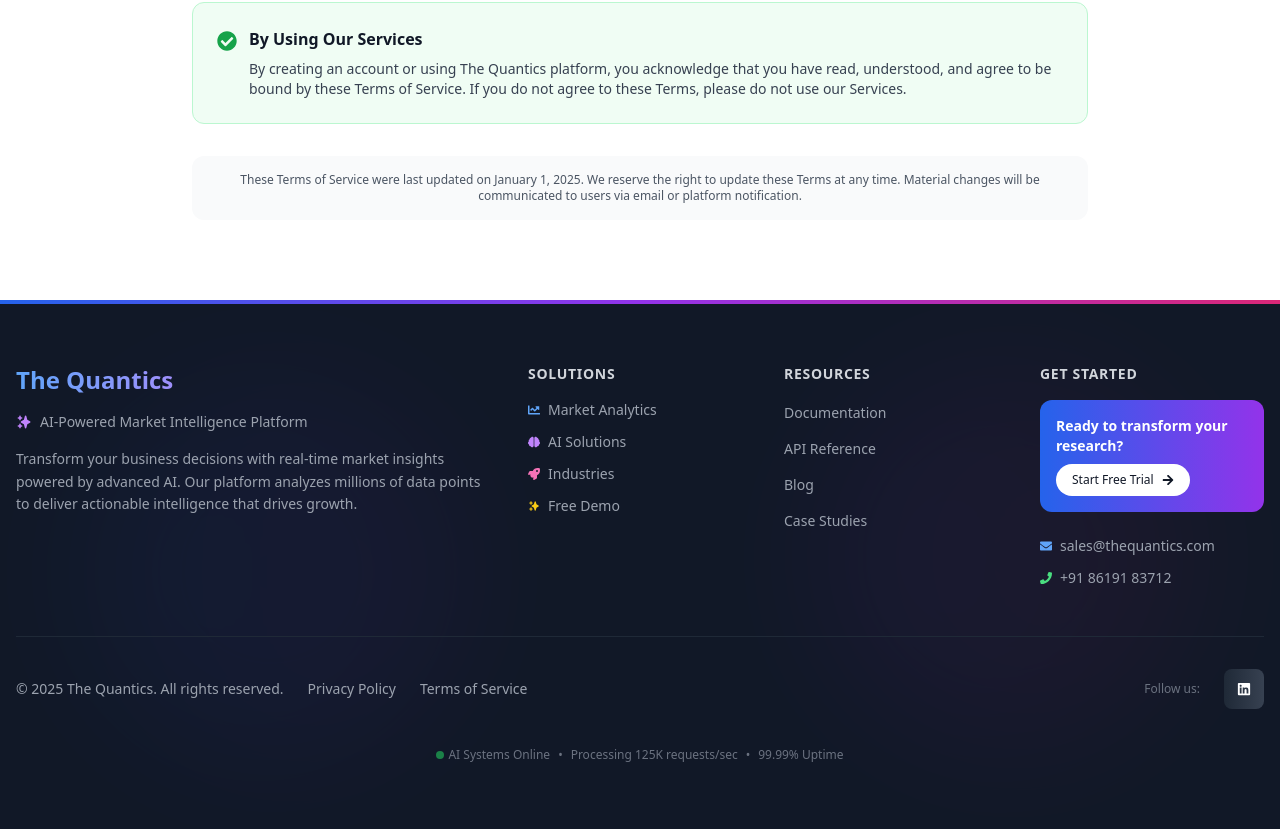
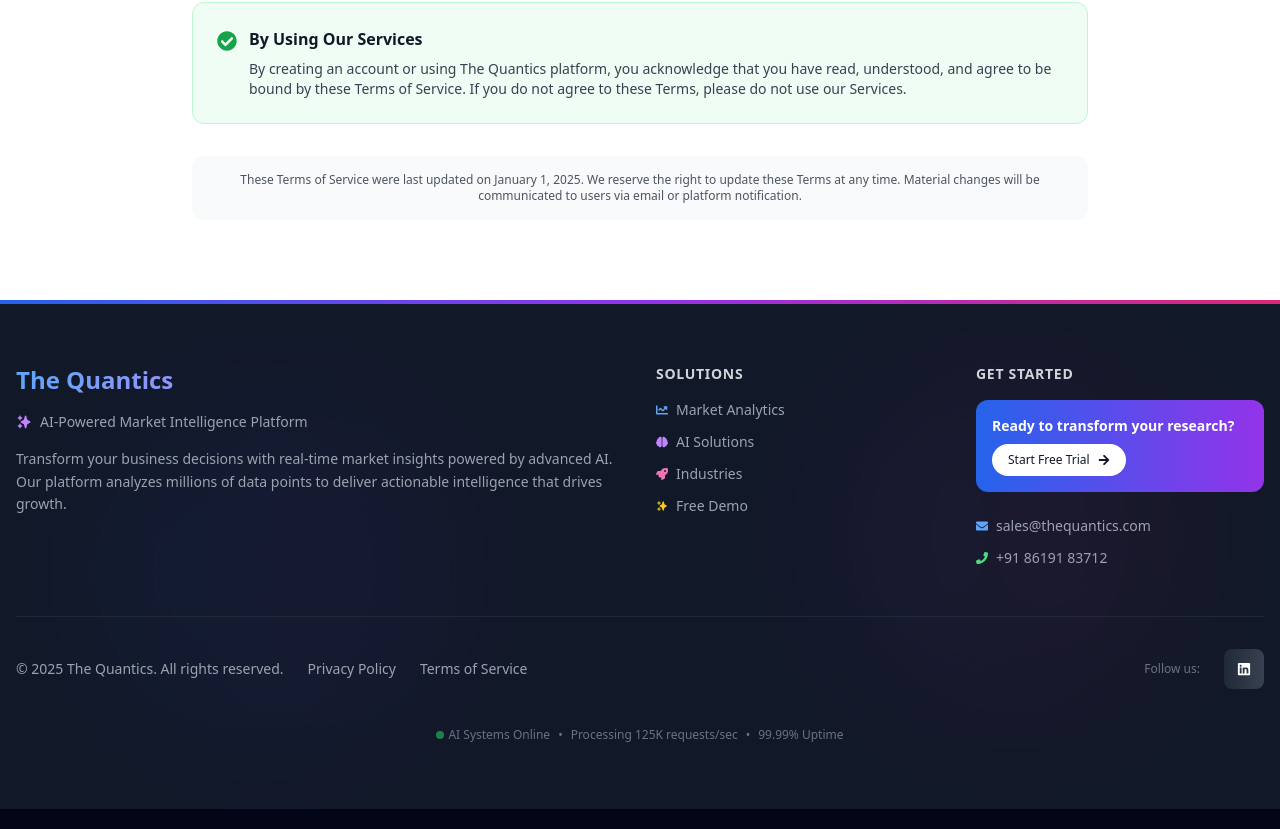
Before and after one commit to adminthequantics/quantics_webpage, a React (Vite) app: page /terms in a window 1280 px wide. Shown: the part 4859-5688 px from the top of the page. Built offline with nearby package versions, Linux system fonts and the light colour scheme.

Commit message:
Update Footer.jsx

```diff
--- a/src/components/common/Footer.jsx
+++ b/src/components/common/Footer.jsx
@@ -1,11 +1,20 @@
 import React from "react";
 import { Link } from "react-router-dom";
-import { FaLinkedin, FaTwitter, FaGithub, FaEnvelope, FaPhone, FaBrain, FaChartLine, FaRocket, FaArrowRight } from "react-icons/fa";
+import {
+  FaLinkedin,
+  FaTwitter,
+  FaGithub,
+  FaEnvelope,
+  FaPhone,
+  FaBrain,
+  FaChartLine,
+  FaRocket,
+  FaArrowRight
+} from "react-icons/fa";
 import { HiSparkles } from "react-icons/hi";
 import { motion } from "framer-motion";
 
 const Footer = () => {
-  // Function to scroll to top
   const scrollToTop = () => {
     window.scrollTo({ top: 0, behavior: 'instant' });
   };
@@ -14,15 +23,14 @@
 
   return (
     <footer className="bg-gray-900 text-white relative overflow-hidden">
-      {/* Animated background elements */}
       <div className="absolute inset-0 opacity-5">
         <div className="absolute top-20 left-20 w-96 h-96 bg-gradient-to-r from-blue-600 to-purple-600 rounded-full blur-3xl"></div>
         <div className="absolute bottom-20 right-20 w-96 h-96 bg-gradient-to-r from-purple-600 to-pink-600 rounded-full blur-3xl"></div>
       </div>
 
       <div className="container mx-auto px-4 py-16 relative z-10">
-        <div className="grid grid-cols-1 md:grid-cols-2 lg:grid-cols-5 gap-8 mb-12">
-          {/* Brand & Description - Takes 2 columns */}
+        <div className="grid grid-cols-1 md:grid-cols-2 lg:grid-cols-4 gap-8 mb-12">
+          {/* Brand & Description */}
           <div className="lg:col-span-2">
             <motion.div
               initial={{ opacity: 0, y: 20 }}
@@ -40,22 +48,6 @@
                 Transform your business decisions with real-time market insights powered by advanced AI.
                 Our platform analyzes millions of data points to deliver actionable intelligence that drives growth.
               </p>
-
-              {/* Platform Stats */}
-              {/* <div className="grid grid-cols-3 gap-4">
-                <div className="text-center">
-                  <div className="text-2xl font-bold text-blue-400">10K+</div>
-                  <div className="text-xs text-gray-500">Active Users</div>
-                </div>
-                <div className="text-center">
-                  <div className="text-2xl font-bold text-purple-400">50M+</div>
-                  <div className="text-xs text-gray-500">Data Points</div>
-                </div>
-                <div className="text-center">
-                  <div className="text-2xl font-bold text-pink-400">99.9%</div>
-                  <div className="text-xs text-gray-500">Accuracy</div>
-                </div>
-              </div> */}
             </motion.div>
           </div>
 
@@ -64,44 +56,28 @@
             <h4 className="font-semibold mb-4 text-sm uppercase tracking-wider text-gray-300">Solutions</h4>
             <ul className="space-y-3">
               <li>
-                <Link
-                  to="/services"
-                  onClick={scrollToTop}
-                  className="text-gray-400 hover:text-white text-sm transition-all duration-200 flex items-center gap-2 group"
-                >
+                <Link to="/services" onClick={scrollToTop} className="text-gray-400 hover:text-white text-sm transition-all duration-200 flex items-center gap-2 group">
                   <FaChartLine className="text-xs text-blue-400" />
                   <span>Market Analytics</span>
                   <FaArrowRight className="text-xs opacity-0 group-hover:opacity-100 transition-opacity" />
                 </Link>
               </li>
               <li>
-                <Link
-                  to="/solutions"
-                  onClick={scrollToTop}
-                  className="text-gray-400 hover:text-white text-sm transition-all duration-200 flex items-center gap-2 group"
-                >
+                <Link to="/solutions" onClick={scrollToTop} className="text-gray-400 hover:text-white text-sm transition-all duration-200 flex items-center gap-2 group">
                   <FaBrain className="text-xs text-purple-400" />
                   <span>AI Solutions</span>
                   <FaArrowRight className="text-xs opacity-0 group-hover:opacity-100 transition-opacity" />
                 </Link>
               </li>
               <li>
-                <Link
-                  to="/industries"
-                  onClick={scrollToTop}
-                  className="text-gray-400 hover:text-white text-sm transition-all duration-200 flex items-center gap-2 group"
-                >
+                <Link to="/industries" onClick={scrollToTop} className="text-gray-400 hover:text-white text-sm transition-all duration-200 flex items-center gap-2 group">
                   <FaRocket className="text-xs text-pink-400" />
                   <span>Industries</span>
                   <FaArrowRight className="text-xs opacity-0 group-hover:opacity-100 transition-opacity" />
                 </Link>
               </li>
               <li>
-                <Link
-                  to="/demo"
-                  onClick={scrollToTop}
-                  className="text-gray-400 hover:text-white text-sm transition-all duration-200 flex items-center gap-2 group"
-                >
+                <Link to="/demo" onClick={scrollToTop} className="text-gray-400 hover:text-white text-sm transition-all duration-200 flex items-center gap-2 group">
                   <HiSparkles className="text-xs text-yellow-400" />
                   <span>Free Demo</span>
                   <FaArrowRight className="text-xs opacity-0 group-hover:opacity-100 transition-opacity" />
@@ -110,48 +86,12 @@
             </ul>
           </div>
 
-          {/* Resources */}
-          <div>
-            <h4 className="font-semibold mb-4 text-sm uppercase tracking-wider text-gray-300">Resources</h4>
-            <ul className="space-y-3">
-              <li>
-                <a href="#" className="text-gray-400 hover:text-white text-sm transition-colors">
-                  Documentation
-                </a>
-              </li>
-              <li>
-                <a href="#" className="text-gray-400 hover:text-white text-sm transition-colors">
-                  API Reference
-                </a>
-              </li>
-              <li>
-                <a href="#" className="text-gray-400 hover:text-white text-sm transition-colors">
-                  Blog
-                </a>
-              </li>
-              <li>
-                <a href="#" className="text-gray-400 hover:text-white text-sm transition-colors">
-                  Case Studies
-                </a>
-              </li>
-            </ul>
-          </div>
-
           {/* Contact & CTA */}
           <div>
             <h4 className="font-semibold mb-4 text-sm uppercase tracking-wider text-gray-300">Get Started</h4>
-
-            {/* Mini CTA */}
-            <motion.div
-              whileHover={{ scale: 1.05 }}
-              className="bg-gradient-to-r from-blue-600 to-purple-600 p-4 rounded-xl mb-6"
-            >
+            <motion.div whileHover={{ scale: 1.05 }} className="bg-gradient-to-r from-blue-600 to-purple-600 p-4 rounded-xl mb-6">
               <p className="text-sm font-semibold mb-2">Ready to transform your research?</p>
-              <Link
-                to="/demo"
-                onClick={scrollToTop}
-                className="inline-flex items-center gap-2 text-xs bg-white text-gray-900 px-4 py-2 rounded-full hover:bg-gray-100 transition-colors"
-              >
+              <Link to="/demo" onClick={scrollToTop} className="inline-flex items-center gap-2 text-xs bg-white text-gray-900 px-4 py-2 rounded-full hover:bg-gray-100 transition-colors">
                 Start Free Trial
                 <FaArrowRight className="text-xs" />
               </Link>
@@ -159,19 +99,13 @@
 
             <ul className="space-y-3">
               <li>
-                <a
-                  href="mailto:hello@thequantics.com"
-                  className="text-gray-400 hover:text-white text-sm transition-colors flex items-center gap-2"
-                >
+                <a href="mailto:hello@thequantics.com" className="text-gray-400 hover:text-white text-sm transition-colors flex items-center gap-2">
                   <FaEnvelope className="text-xs text-blue-400" />
                   sales@thequantics.com
                 </a>
               </li>
               <li>
-                <a
-                  href="tel:+1234567890"
-                  className="text-gray-400 hover:text-white text-sm transition-colors flex items-center gap-2"
-                >
+                <a href="tel:+918619183712" className="text-gray-400 hover:text-white text-sm transition-colors flex items-center gap-2">
                   <FaPhone className="text-xs text-green-400" />
                   ‎+91 86191 83712
                 </a>
@@ -183,36 +117,23 @@
         {/* Bottom Section */}
         <div className="border-t border-gray-800 pt-8">
           <div className="flex flex-col md:flex-row items-center justify-between gap-6">
-            {/* Copyright & Links */}
             <div className="flex flex-col md:flex-row items-center gap-6">
               <p className="text-gray-400 text-sm">
                 &copy; {currentYear} The Quantics. All rights reserved.
               </p>
               <div className="flex gap-6 text-sm">
-                <Link
-                  to="/privacy"
-                  onClick={scrollToTop}
-                  className="text-gray-400 hover:text-white transition-colors"
-                >
+                <Link to="/privacy" onClick={scrollToTop} className="text-gray-400 hover:text-white transition-colors">
                   Privacy Policy
                 </Link>
-                <Link
-                  to="/terms"
-                  onClick={scrollToTop}
-                  className="text-gray-400 hover:text-white transition-colors"
-                >
+                <Link to="/terms" onClick={scrollToTop} className="text-gray-400 hover:text-white transition-colors">
                   Terms of Service
                 </Link>
-                {/* <a href="#" className="text-gray-400 hover:text-white transition-colors">
-                  Cookie Policy
-                </a> */}
               </div>
             </div>
 
-            {/* Social Links */}
+            {/* Socials */}
             <div className="flex items-center gap-4">
               <span className="text-xs text-gray-500 mr-2">Follow us:</span>
-              <div className="flex gap-3">
               <motion.a
                 href="https://linkedin.com"
                 target="_blank"
@@ -222,29 +143,9 @@
               >
                 <FaLinkedin className="text-sm group-hover:scale-110 transition-transform" />
               </motion.a>
-                {/* <motion.a
-                  href="https://twitter.com"
-                  target="_blank"
-                  rel="noopener noreferrer"
-                  whileHover={{ y: -3 }}
-                  className="w-10 h-10 bg-gradient-to-r from-gray-800 to-gray-700 rounded-lg flex items-center justify-center hover:from-blue-400 hover:to-blue-500 transition-all duration-300 group"
-                >
-                  <FaTwitter className="text-sm group-hover:scale-110 transition-transform" />
-                </motion.a> */}
-                {/* <motion.a
-                  href="https://github.com"
-                  target="_blank"
-                  rel="noopener noreferrer"
-                  whileHover={{ y: -3 }}
-                  className="w-10 h-10 bg-gradient-to-r from-gray-800 to-gray-700 rounded-lg flex items-center justify-center hover:from-gray-600 hover:to-gray-700 transition-all duration-300 group"
-                >
-                  <FaGithub className="text-sm group-hover:scale-110 transition-transform" />
-                </motion.a> */}
-              </div>
             </div>
           </div>
 
-          {/* AI Badge */}
           <motion.div
             initial={{ opacity: 0 }}
             animate={{ opacity: 1 }}
@@ -265,7 +166,6 @@
         </div>
       </div>
 
-      {/* Decorative top border */}
       <div className="absolute top-0 left-0 right-0 h-1 bg-gradient-to-r from-blue-600 via-purple-600 to-pink-600"></div>
     </footer>
   );
```
Lines whose indentation alone changed are shown as unchanged.
